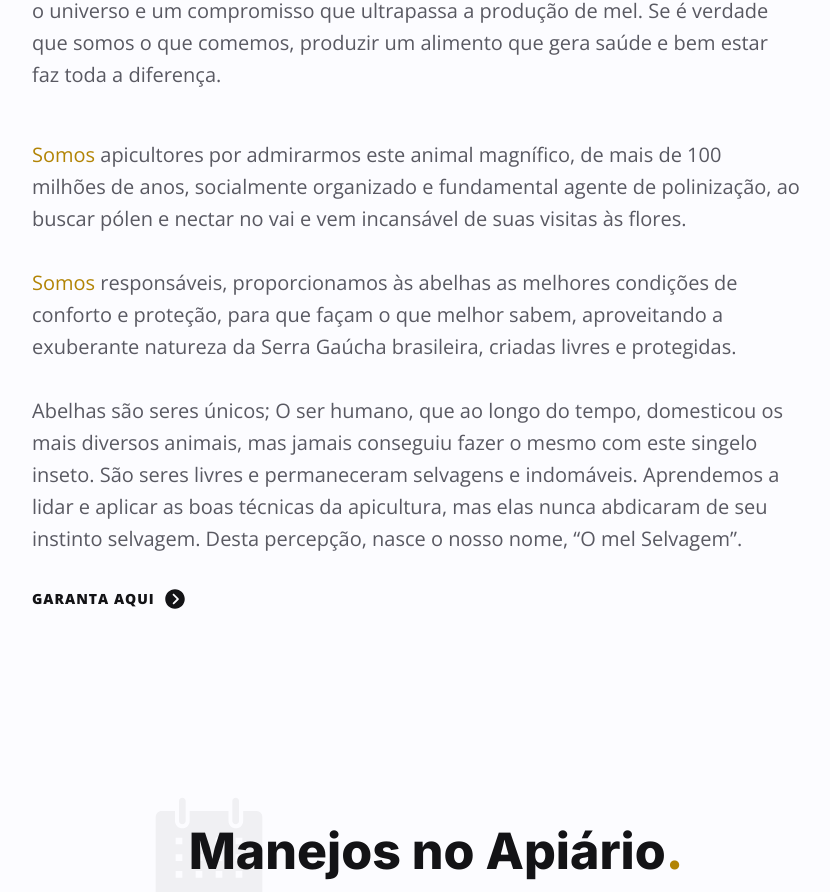
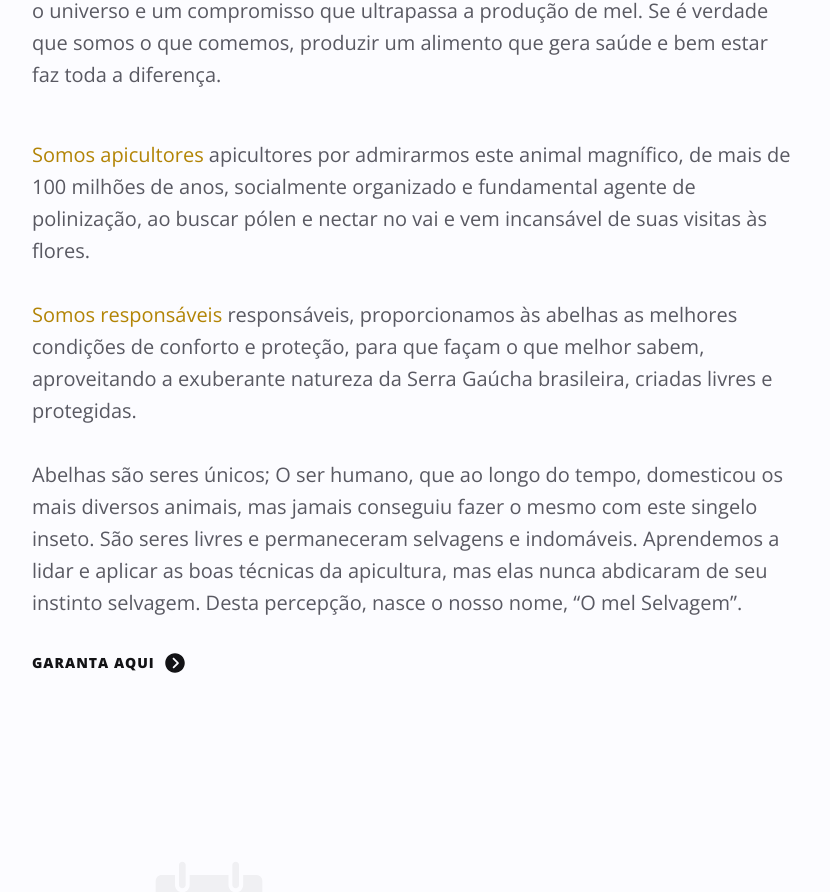
Before and after one commit to k-nylander/Mel_Selvagem-free, a React (Create React App) app: page / in a window 1280 px wide. Shown: the part 1153-2045 px from the top of the page, without its empty margins (224-1054 px from the left). Built offline with nearby package versions, Linux system fonts and the light colour scheme; the HTML template or start-up script is replaced by a standard one.

Commit message:
continuação

```diff
--- a/src/components/About.js
+++ b/src/components/About.js
@@ -38,7 +38,7 @@
           data-aos='fade-up'
           data-aos-delay='300'
         >
-          <span className='text-primary-400'>Somos</span>
+          <span className='text-primary-400'>Somos apicultores</span>
           {subtitle2}
         </p>
         {/* subtitle 2.2*/}
@@ -47,7 +47,7 @@
           data-aos='fade-up'
           data-aos-delay='300'
         >
-          <span className='text-primary-400'>Somos</span>
+          <span className='text-primary-400'>Somos responsáveis</span>
           {subtitle21}
         </p>
         {/* subtitle 3 */}
```
